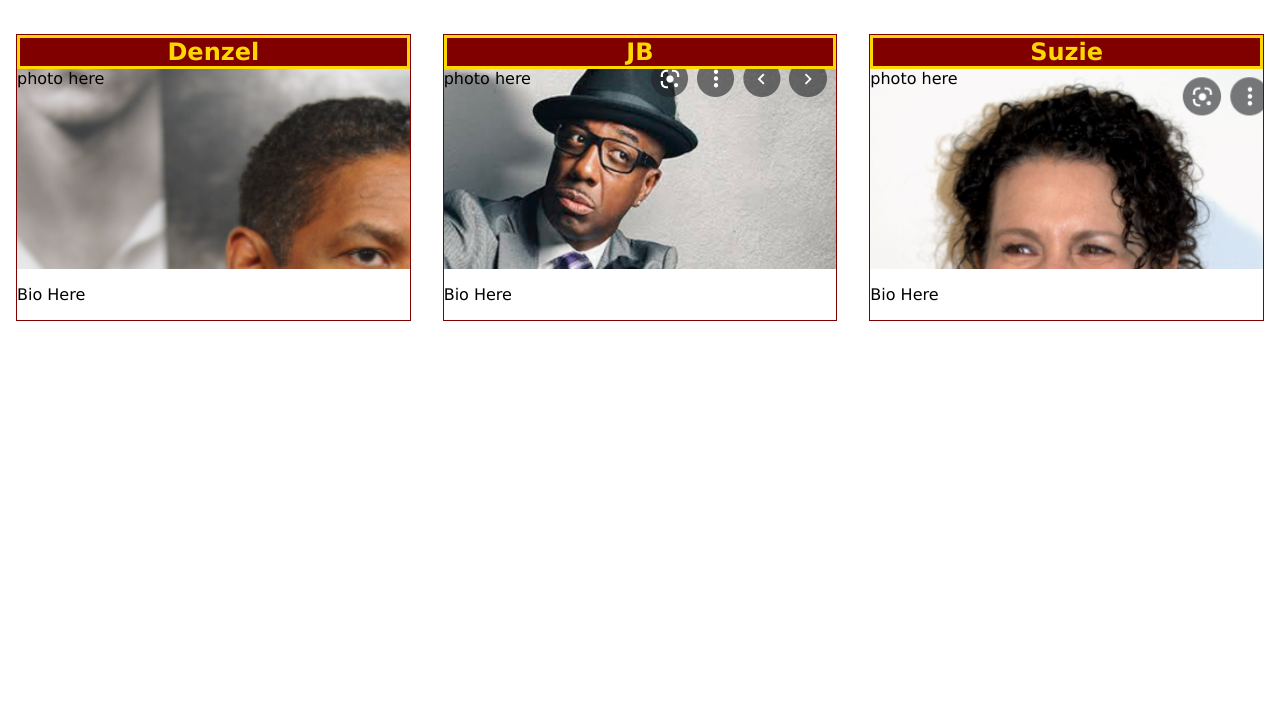
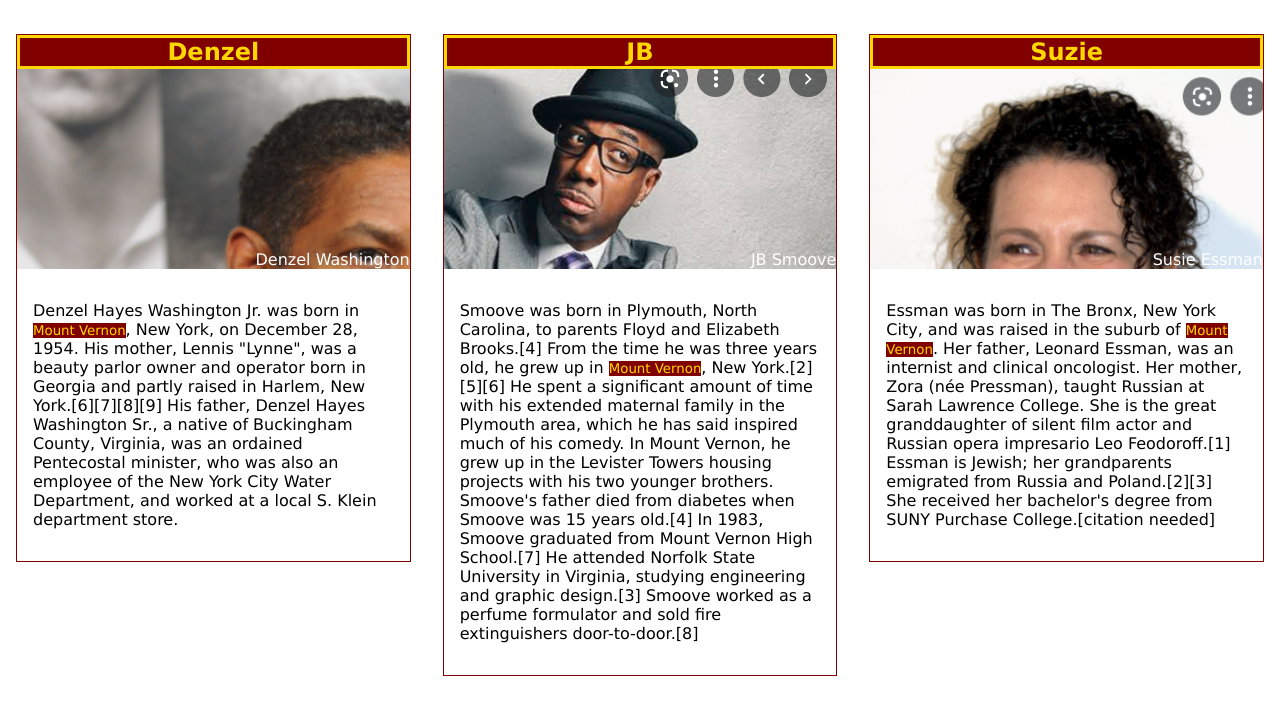
Before and after one commit to ericpkatz/mount_vernon_hall_of_fame, a plain HTML site: page index.html in a window 1280 px wide. Shown: the part 63-778 px from the top of the page. Drawn offline with Linux system fonts and the light colour scheme.

Commit message:
added text over images

```diff
--- a/index.html
+++ b/index.html
@@ -35,22 +35,42 @@ body > div > div > div {
   height: 200px;
 }
 
-body > div > div:first-child > div {
+#denzel > .pic {
   background-image: url(Denzel_And_Wife.png);
   background-size: 250%;
   background-position-x: -85px;
   background-position-y: -20px;
 }
 
-body > div > div:last-child > div {
+.pic {
+  position: relative;
+}
+.pic span {
+  color: white;
+  position: absolute;
+  bottom: 0;
+  right: 0;
+}
+
+#suzie > div {
   background-image: url(Suzie.png);
   background-size: cover;
 }
 
-body > div > div:nth-child(2) > div {
+#jb > div {
   background-image: url(JB.png);
   background-position-x: -200px;
   background-position-y: -20px;
+}
+
+p {
+  padding: 1rem;
+}
+
+p span {
+  background-color: maroon;
+  color: gold;
+  font-size: smaller;
 }
 
 </style>
@@ -58,25 +78,31 @@ body > div > div:nth-child(2) > div {
   <body>
     <h1>Mount Vernon Hall of Fame</h1>
     <div>
-      <div>
+      <div id='denzel'>
         <h2>Denzel</h2>
-        <div>photo here</div>
+        <div class='pic'><span>Denzel Washington</span></div>
         <p>
-        Bio Here
+        Denzel Hayes Washington Jr. was born in <span>Mount Vernon</span>, New York, on December 28, 1954. His mother, Lennis "Lynne", was a beauty parlor owner and operator born in Georgia and partly raised in Harlem, New York.[6][7][8][9] His father, Denzel Hayes Washington Sr., a native of Buckingham County, Virginia, was an ordained Pentecostal minister, who was also an employee of the New York City Water Department, and worked at a local S. Klein department store.
         </p>
       </div>
-      <div>
+      <div id='jb'>
         <h2>JB</h2>
-        <div>photo here</div>
+        <div class='pic'><span>JB Smoove</span></div>
         <p>
-        Bio Here
+        Smoove was born in Plymouth, North Carolina, to parents Floyd and Elizabeth Brooks.[4] From the time he was three years old, he grew up in <span>Mount Vernon</span>, New York.[2][5][6] He spent a significant amount of time with his extended maternal family in the Plymouth area, which he has said inspired much of his comedy. In Mount Vernon, he grew up in the Levister Towers housing projects with his two younger brothers. Smoove's father died from diabetes when Smoove was 15 years old.[4]
+
+In 1983, Smoove graduated from Mount Vernon High School.[7] He attended Norfolk State University in Virginia, studying engineering and graphic design.[3]
+
+Smoove worked as a perfume formulator and sold fire extinguishers door-to-door.[8]
+
         </p>
       </div>
-      <div>
+      <div id='suzie'>
         <h2>Suzie</h2>
-        <div>photo here</div>
+        <div class='pic'><span>Susie Essman</span></div>
         <p>
-        Bio Here
+        Essman was born in The Bronx, New York City, and was raised in the suburb of <span>Mount Vernon</span>. Her father, Leonard Essman, was an internist and clinical oncologist. Her mother, Zora (née Pressman), taught Russian at Sarah Lawrence College. She is the great granddaughter of silent film actor and Russian opera impresario Leo Feodoroff.[1] Essman is Jewish; her grandparents emigrated from Russia and Poland.[2][3] She received her bachelor's degree from SUNY Purchase College.[citation needed]
+
         </p>
       </div>
     </div>
```
